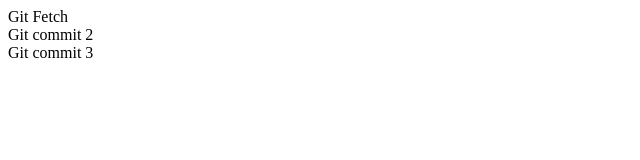
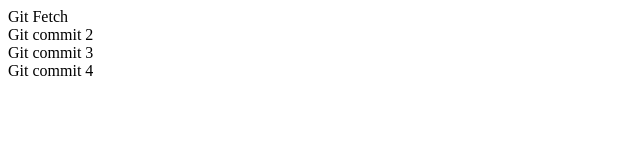
Before and after one commit to Amish109/git-fetch, a plain HTML site: page index.html in a window 1280 px wide. Shown: the full height of the page, 0-640 px from the left. Drawn offline with Linux system fonts and the light colour scheme.

Commit message:
Commit 4

```diff
--- a/index.html
+++ b/index.html
@@ -9,5 +9,6 @@
     <div>Git Fetch</div>
     <div>Git commit 2</div>
     <div>Git commit 3</div>
+    <div>Git commit 4</div>
 </body>
 </html>
```
